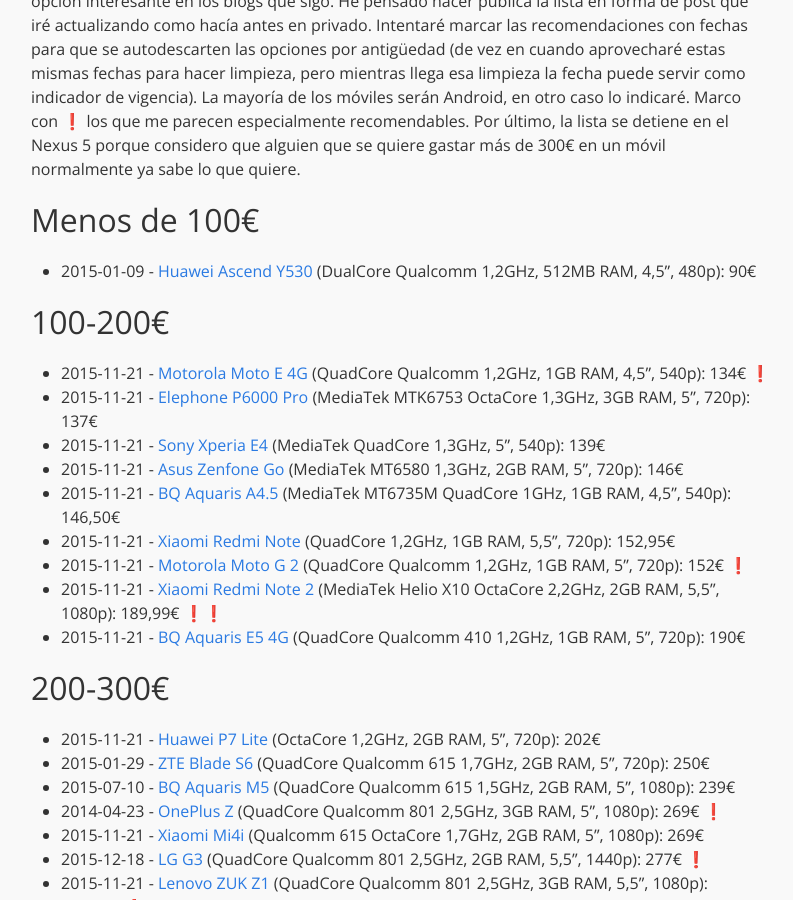
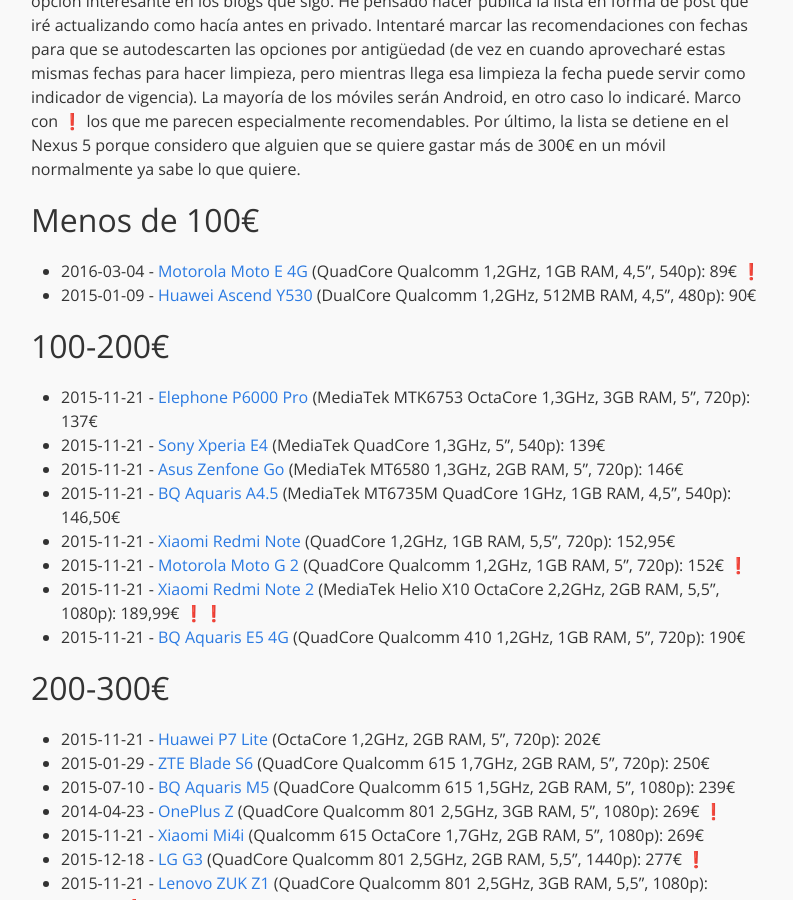
Before and after one commit to eduardofilo/eduardofilo.jekyll, a Jekyll site: the page built from _posts/2015-01-09-moviles.md, in a window 1280 px wide and 900 px high, scrolled down 498 px. Shown: the whole window, without its empty margins (239-1032 px from the left). Built offline with Jekyll 4.4.1, drawn with Linux system fonts in a browser that asks for light colours; emoji names are drawn with the system emoji font; Markdown is read by kramdown in place of the engine named in the settings.

Commit message:
Actualizado precio de Moto E.

```diff
--- a/_posts/2015-01-09-moviles.md
+++ b/_posts/2015-01-09-moviles.md
@@ -11,11 +11,11 @@
 
 ## Menos de 100€
 
+* 2016-03-04 - [Motorola Moto E 4G](http://www.pccomponentes.com/motorola_moto_e_4g_blanco_libre.html) (QuadCore Qualcomm 1,2GHz, 1GB RAM, 4,5”, 540p): 89€ :exclamation:
 * 2015-01-09 - [Huawei Ascend Y530](http://www.amazon.es/gp/product/B00HRXA9CW) (DualCore Qualcomm 1,2GHz, 512MB RAM, 4,5”, 480p): 90€
 
 ## 100-200€
 
-* 2015-11-21 - [Motorola Moto E 4G](http://www.amazon.es/dp/B00TXEG878) (QuadCore Qualcomm 1,2GHz, 1GB RAM, 4,5”, 540p): 134€ :exclamation:
 * 2015-11-21 - [Elephone P6000 Pro](http://www.amazon.es/dp/B00Z9MKPMW/) (MediaTek MTK6753 OctaCore 1,3GHz, 3GB RAM, 5”, 720p): 137€
 * 2015-11-21 - [Sony Xperia E4](http://www.amazon.es/dp/B00TYPHJVU) (MediaTek QuadCore 1,3GHz, 5”, 540p): 139€
 * 2015-11-21 - [Asus Zenfone Go](http://www.amazon.es/dp/B0158G7NWI) (MediaTek MT6580 1,3GHz, 2GB RAM, 5”, 720p): 146€
```
